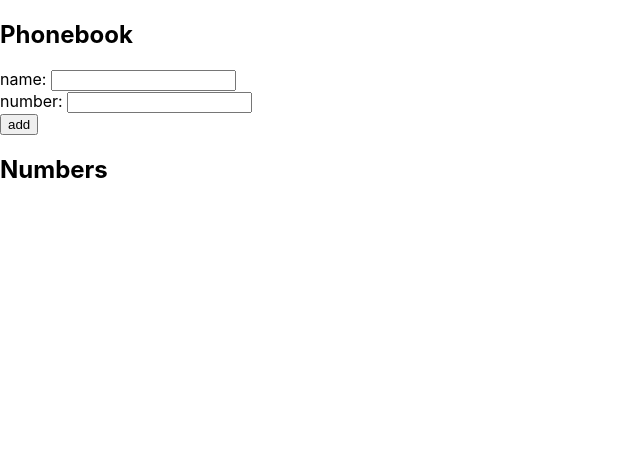
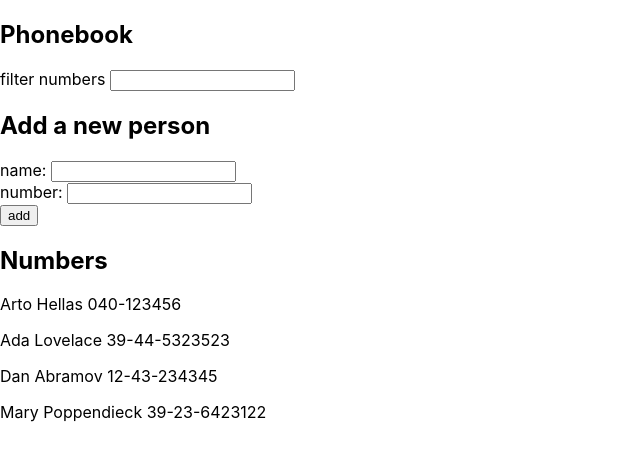
Before and after one commit to alinsg/fullstack-open-exercises, a React (Create React App) app in the folder part2/phonebook/: page / in a window 1280 px wide. Shown: the top 460 px of the page, without its empty margins (0-640 px from the left). Built offline with nearby package versions, Linux system fonts and the light colour scheme.

Commit message:
Added search functionality

```diff
--- a/part2/phonebook/src/App.js
+++ b/part2/phonebook/src/App.js
@@ -3,12 +3,20 @@ import './App.css'
 import Numbers from './components/Numbers'
 import Form from './components/Form'
 import Header from './components/Header'
+import Search from './components/Search'
 
 const App = () => {
   const [appTitle] = useState('Phonebook')
-  const [persons, setPersons] = useState([])
+  const [persons, setPersons] = useState([
+    { name: 'Arto Hellas', number: '040-123456' },
+    { name: 'Ada Lovelace', number: '39-44-5323523' },
+    { name: 'Dan Abramov', number: '12-43-234345' },
+    { name: 'Mary Poppendieck', number: '39-23-6423122' }
+  ])
   const [newName, setNewName] = useState('')
   const [newNumber, setNewNumber] = useState('')
+  const [isSearching, setSearchingState] = useState(false)
+  const [matchedPersons, setMatchedPersons] = useState()
 
   const personAlreadyAdded = personToCheck =>
     persons.some(person => person.name === personToCheck.name)
@@ -36,15 +44,30 @@ const App = () => {
     setNewNumber(event.target.value)
   }
 
+  const handlePersonSearch = event => {
+    event.target.value !== ''
+      ? setSearchingState(true)
+      : setSearchingState(false)
+    const searchedPeople = persons.filter(person =>
+      person.name.toLowerCase().includes(event.target.value.toLowerCase())
+    )
+    setMatchedPersons(searchedPeople)
+  }
+
   return (
     <div>
       <Header title={appTitle} />
+      <Search onPersonSearch={handlePersonSearch} />
       <Form
         onNameInputChange={handleNameInputChange}
         onNumberInputChange={handleNumberInputChange}
         onFormSubmit={handleFormSubmit}
       />
-      <Numbers persons={persons} />
+      {isSearching === false ? (
+        <Numbers persons={persons} />
+      ) : (
+        <Numbers persons={matchedPersons} />
+      )}
     </div>
   )
 }
--- a/part2/phonebook/src/components/Form.js
+++ b/part2/phonebook/src/components/Form.js
@@ -22,6 +22,7 @@ const Form = props => {
   const { onFormSubmit, onNameInputChange, onNumberInputChange } = props
   return (
     <form onSubmit={onFormSubmit}>
+      <h2>Add a new person</h2>
       <Input text='name: ' eventHandler={onNameInputChange} />
       <Input text='number: ' eventHandler={onNumberInputChange} />
       <Button type='submit' text='add' />
--- /dev/null
+++ b/part2/phonebook/src/components/Search.js
@@ -0,0 +1,17 @@
+import React from 'react'
+
+const Search = props => {
+  const { onPersonSearch } = props
+  return (
+    <div>
+      <p>
+        filter numbers{' '}
+        <span>
+          <input onChange={onPersonSearch} />
+        </span>
+      </p>
+    </div>
+  )
+}
+
+export default Search
```
